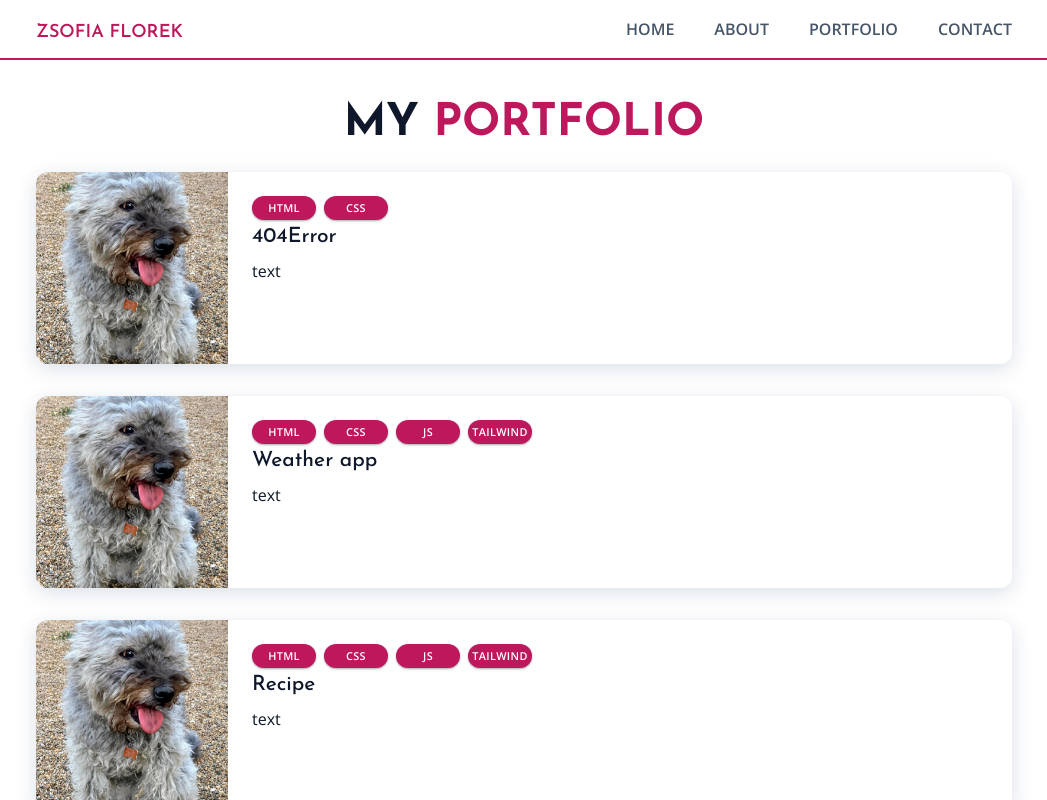
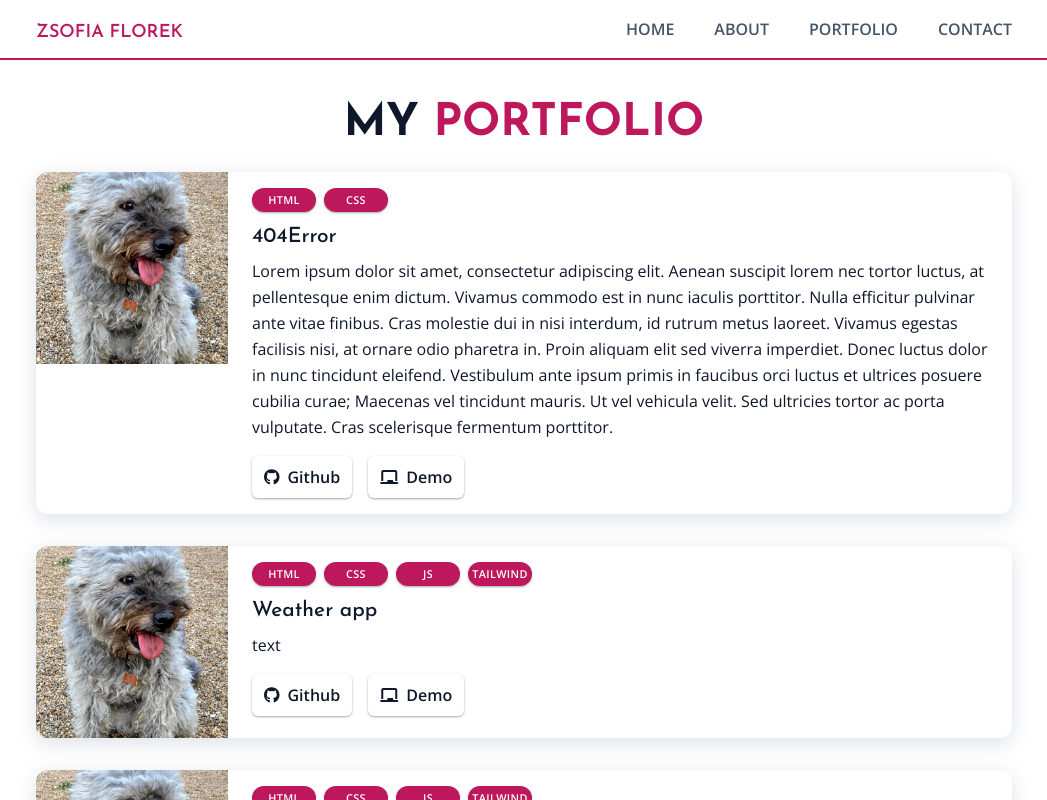
Before and after one commit to zsofiaflorek/portfolio, a Next.js app: page /portfolio in a window 1280 px wide. Shown: the top 800 px of the page, without its empty margins (116-1163 px from the left). Built offline with nearby package versions, Linux system fonts and the light colour scheme.

Commit message:
Add buttons to portfolio page

```diff
--- a/components/badge.js
+++ b/components/badge.js
@@ -1,6 +1,6 @@
 export default function Badge({ children }) {
   return (
-    <div className="uppercase text-on-primary bg-primary text-xs py-1 rounded-md shadow-sm w-16 rounded-full text-center inline-block">
+    <div className="uppercase text-on-primary bg-primary text-xs py-1 mb-2 rounded-md shadow-sm w-16 rounded-full text-center inline-block">
       {children}
     </div>
   );
--- a/components/button.js
+++ b/components/button.js
@@ -13,3 +13,14 @@ export function Button({ children, heavy, icon }) {
     </button>
   );
 }
+
+export function PortfolioButton({ children, portfolioIcon }) {
+  return (
+    <button className="flex justify-center items-center px-3 py-2 text-black bg-white text-base rounded-md shadow-sm font-semibold">
+      {portfolioIcon ? (
+        <i className={classNames("mr-2", portfolioIcon)} />
+      ) : null}
+      {children}
+    </button>
+  );
+}
--- a/data/projects.json
+++ b/data/projects.json
@@ -1,7 +1,7 @@
 [
   {
     "title": "404Error",
-    "description": "text",
+    "description": "Lorem ipsum dolor sit amet, consectetur adipiscing elit. Aenean suscipit lorem nec tortor luctus, at pellentesque enim dictum. Vivamus commodo est in nunc iaculis porttitor. Nulla efficitur pulvinar ante vitae finibus. Cras molestie dui in nisi interdum, id rutrum metus laoreet. Vivamus egestas facilisis nisi, at ornare odio pharetra in. Proin aliquam elit sed viverra imperdiet. Donec luctus dolor in nunc tincidunt eleifend. Vestibulum ante ipsum primis in faucibus orci luctus et ultrices posuere cubilia curae; Maecenas vel tincidunt mauris. Ut vel vehicula velit. Sed ultricies tortor ac porta vulputate. Cras scelerisque fermentum porttitor.",
     "badges": ["HTML", "CSS"],
     "image": "Sophie.jpg"
   },
--- a/pages/portfolio.js
+++ b/pages/portfolio.js
@@ -5,6 +5,7 @@ import Image from "next/image";
 import Badge from "../components/badge";
 import * as fs from "fs";
 import path from "path";
+import { PortfolioButton } from "../components/button";
 
 const projectsFile = path.join(process.cwd(), "data", "projects.json");
 export async function getStaticProps() {
@@ -51,7 +52,7 @@ export function PortfolioCard({ image, badges, title, text }) {
         <div className="relative h-48 w-full md:w-48 md:flex-shrink-0">
           <Image alt="kep" src={image} layout="fill" objectFit="cover" />
         </div>
-        <div className="py-6 px-6">
+        <div className="py-4 px-6">
           <div className="uppercase tracking-wide text-sm text-primary font-semibold flex gap-2">
             {badges.map((badge, index) => (
               <Badge key={index}>{badge}</Badge>
@@ -61,6 +62,14 @@ export function PortfolioCard({ image, badges, title, text }) {
             {title}
           </h3>
           <p className="mt-2 text-black">{text}</p>
+          <div className="flex gap-4 mt-4">
+            <PortfolioButton portfolioIcon="fab fa-github">
+              Github
+            </PortfolioButton>
+            <PortfolioButton portfolioIcon="fas fa-chalkboard">
+              Demo
+            </PortfolioButton>
+          </div>
         </div>
       </div>
     </article>
```
